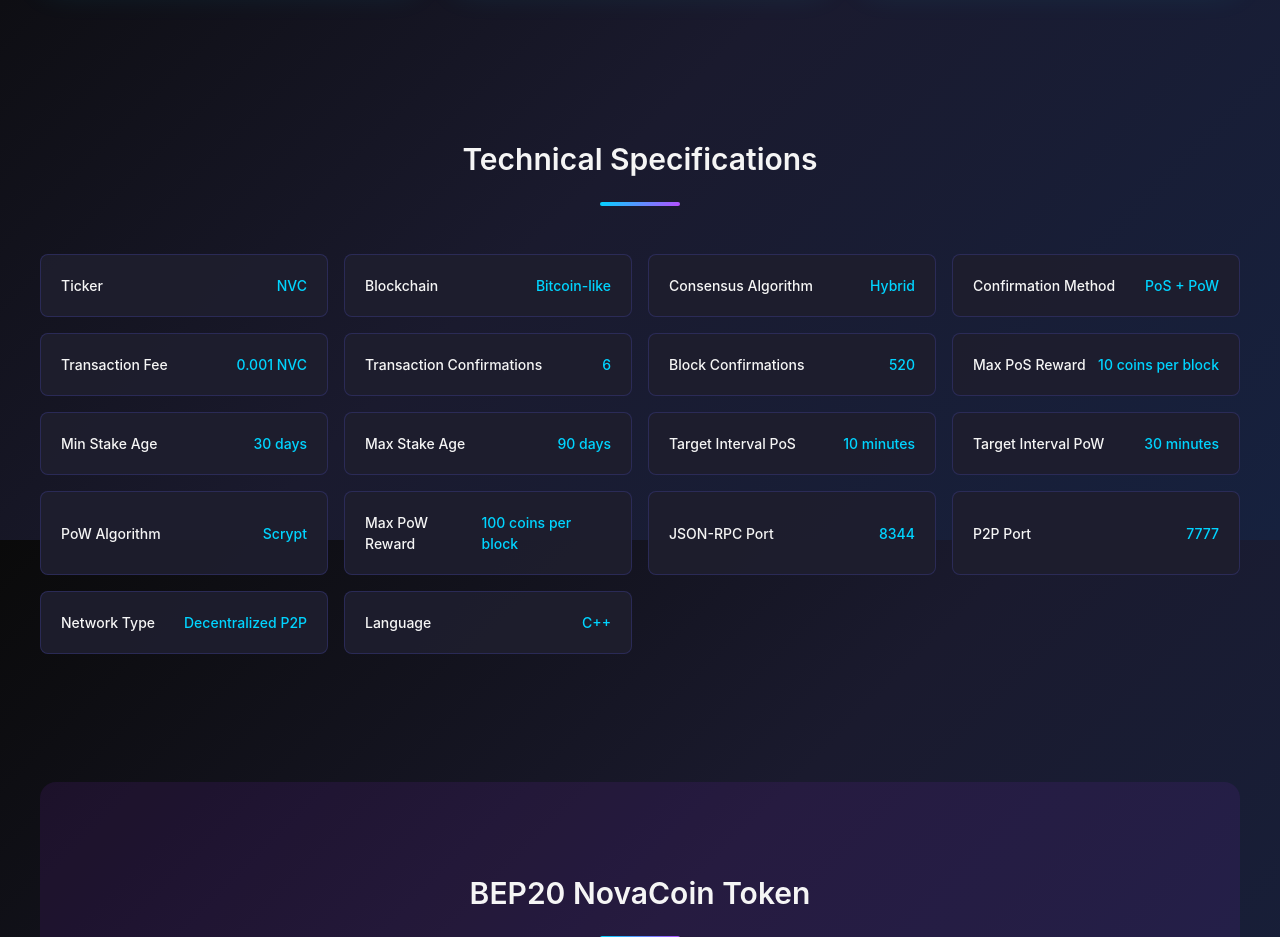
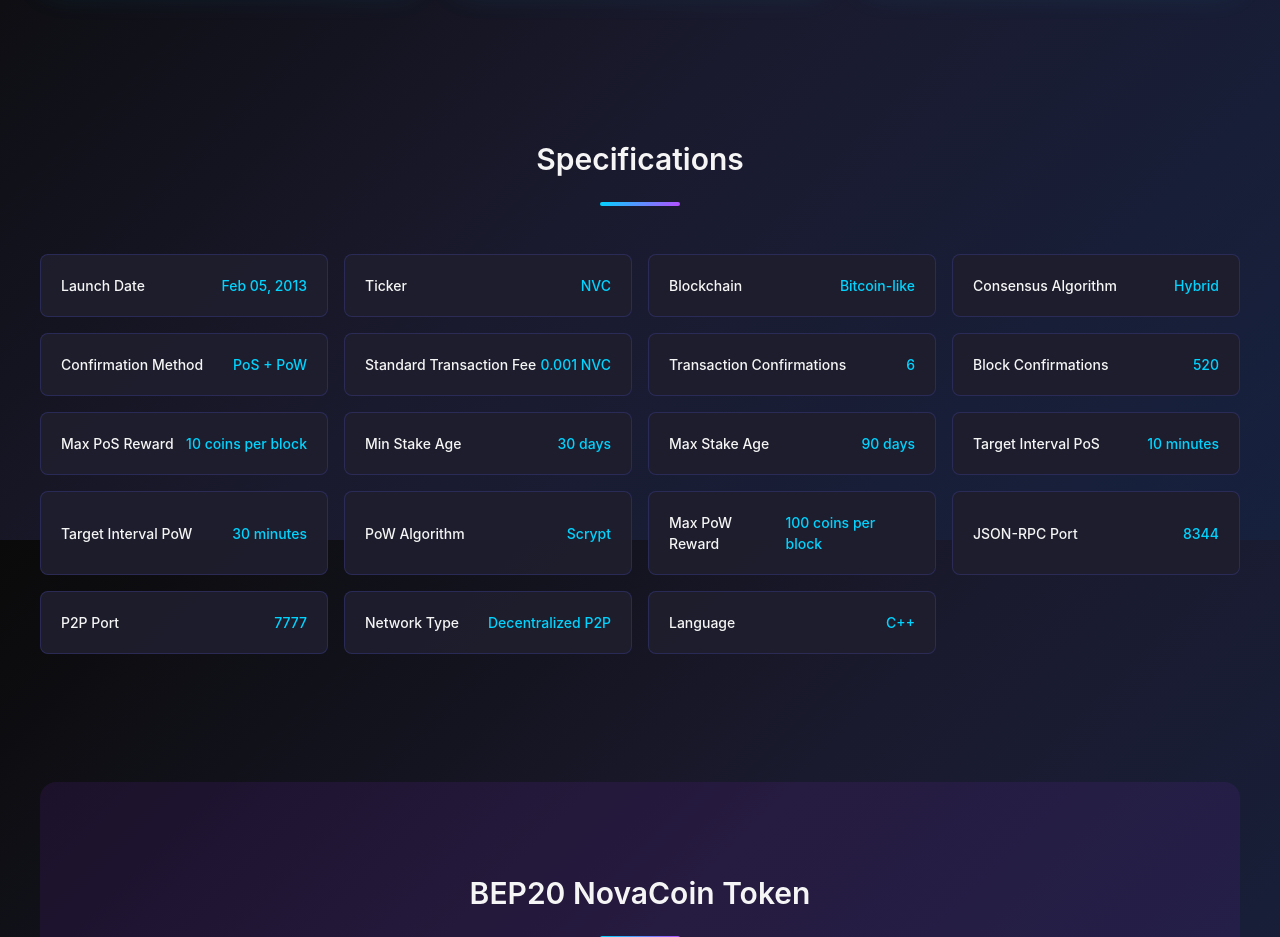
Before and after one commit to nova-coin/nova-coin.github.io, a plain HTML site: page index.html in a window 1280 px wide. Shown: the part 1860-2797 px from the top of the page. Drawn offline with Linux system fonts and the light colour scheme; a web font is replaced by a local one.

Commit message:
Upd Specs

```diff
--- a/index.html
+++ b/index.html
@@ -1418,7 +1418,7 @@
   </section>
 
   <section id="specs">
-    <h2 class="section-title" data-en="Technical Specifications" data-ru="Технические характеристики">Technical Specifications</h2>
+    <h2 class="section-title" data-en="Specifications" data-ru="Xарактеристики">Specifications</h2>
     <div class="specs-table" id="specsTable"></div>
   </section>
 
@@ -1876,11 +1876,12 @@
       },
       specs: {
         en: [
+          { label: 'Launch Date', value: 'Feb 05, 2013' },
           { label: 'Ticker', value: 'NVC' },
           { label: 'Blockchain', value: 'Bitcoin-like' },
           { label: 'Consensus Algorithm', value: 'Hybrid' },
           { label: 'Confirmation Method', value: 'PoS + PoW' },
-          { label: 'Transaction Fee', value: '0.001 NVC' },
+          { label: 'Standard Transaction Fee', value: '0.001 NVC' },
           { label: 'Transaction Confirmations', value: '6' },
           { label: 'Block Confirmations', value: '520' },
           { label: 'Max PoS Reward', value: '10 coins per block' },
@@ -1896,11 +1897,12 @@
           { label: 'Language', value: 'C++' }
         ],
         ru: [
+          { label: 'Дата запуска', value: '05.02.2013' },
           { label: 'Тикер', value: 'NVC' },
           { label: 'Блокчейн', value: 'Bitcoin-подобный' },
           { label: 'Алгоритм консенсуса', value: 'Hybrid' },
           { label: 'Метод подтверждения', value: 'PoS + PoW' },
-          { label: 'Комиссия транзакции', value: '0.001 NVC' },
+          { label: 'Стандартная комиссия', value: '0.001 NVC' },
           { label: 'Подтверждений транзакции', value: '6' },
           { label: 'Подтверждений блока', value: '520' },
           { label: 'Макс награда PoS', value: '10 монет за блок' },
```
